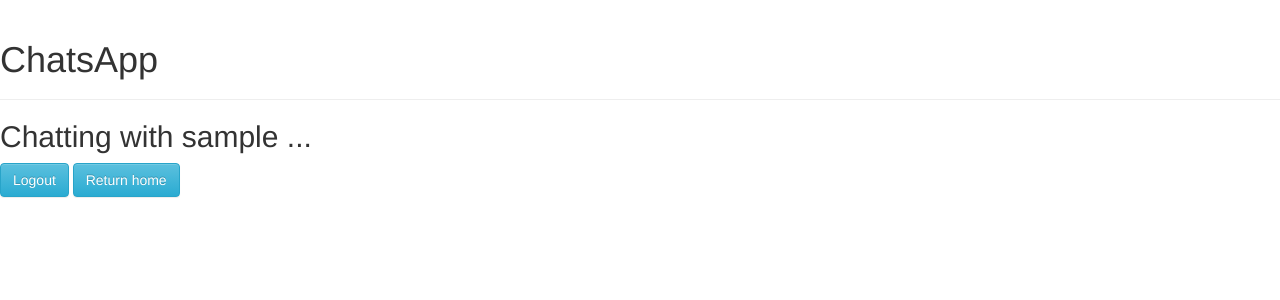
After one commit to abhinavdhere/chat_app, a Django app: page /chat_window/1 in a window 1280 px wide. The commit adds this page. Shown: the top 300 px of the page. Run offline with Django 3.2, Linux system fonts and the light colour scheme; tables that the repository leaves empty hold one stand-in row (values such as "Sample post"); some libraries are stand-ins or nearby versions.

Commit message:
Created chat window

```diff
--- /dev/null
+++ b/chat/templates/chat/chat_window.html
@@ -0,0 +1,12 @@
+{% extends 'chat/base.html' %}
+
+{% block content %}
+<div class=local-header>
+<h2> Chatting with {{recipient.username}} ... </h2>
+<a href="{% url 'logout' %}" class="btn btn-info" role="button">Logout</a>
+<a href="{% url 'home' %}" class="btn btn-info" role="button">Return home</a>
+</div>
+<div class=chat-history>
+
+</div>
+{% endblock %}
--- a/chat/templates/chat/home.html
+++ b/chat/templates/chat/home.html
@@ -16,7 +16,7 @@ To chat with any of them, just click on their username. </p>
 {% for user in users %}
   <tr>
     <td>{{user.first_name}} {{user.last_name}}</td>
-    <td><a href="{% url 'chatWindow' %}">{{user.username}}</td>
+    <td><a href="{% url 'chat_window' pk=user.pk %}">{{ user.username }}</td>
   </tr>
 {% endfor %}
 </table>
--- a/chat/urls.py
+++ b/chat/urls.py
@@ -7,7 +7,8 @@ urlpatterns = [
     url(r'login/$',views.login, name='login'),
 	url(r'auth/$',views.auth_view),
 	url(r'logout/$',views.logout,name='logout'),
-	url(r'invalid/$',views.invalid_login),
+	url(r'invalid/$',views.invalid_login,name='login'),
 	url(r'register/$',views.register_user, name='register'),
-	url(r'register_success/$',views.register_success)
+	url(r'register_success/$',views.register_success,name='register_success'),
+	url(r'chat_window/(?P<pk>\d+)$',views.chat_window,name='chat_window'),
     ]
--- a/chat/views.py
+++ b/chat/views.py
@@ -23,7 +23,7 @@ def home(request):
 def login(request):
 	c = {}
 	c.update(csrf(request))
-	return render(request,'users/login.html',c)
+	return render(request,'chat/login.html',c)
 
 def auth_view(request):
 	username = request.POST.get('username','')
@@ -60,3 +60,8 @@ def register_user(request):
 
 def register_success(request):
 	return render(request,'chat/register_success.html')
+
+def chat_window(request,pk):
+	recipient = get_object_or_404(auth.models.User, pk=pk)
+	#message_received = recipient.message.text()
+	return render(request,'chat/chat_window.html',{'recipient':recipient})#{'message_received':message_received})
```
